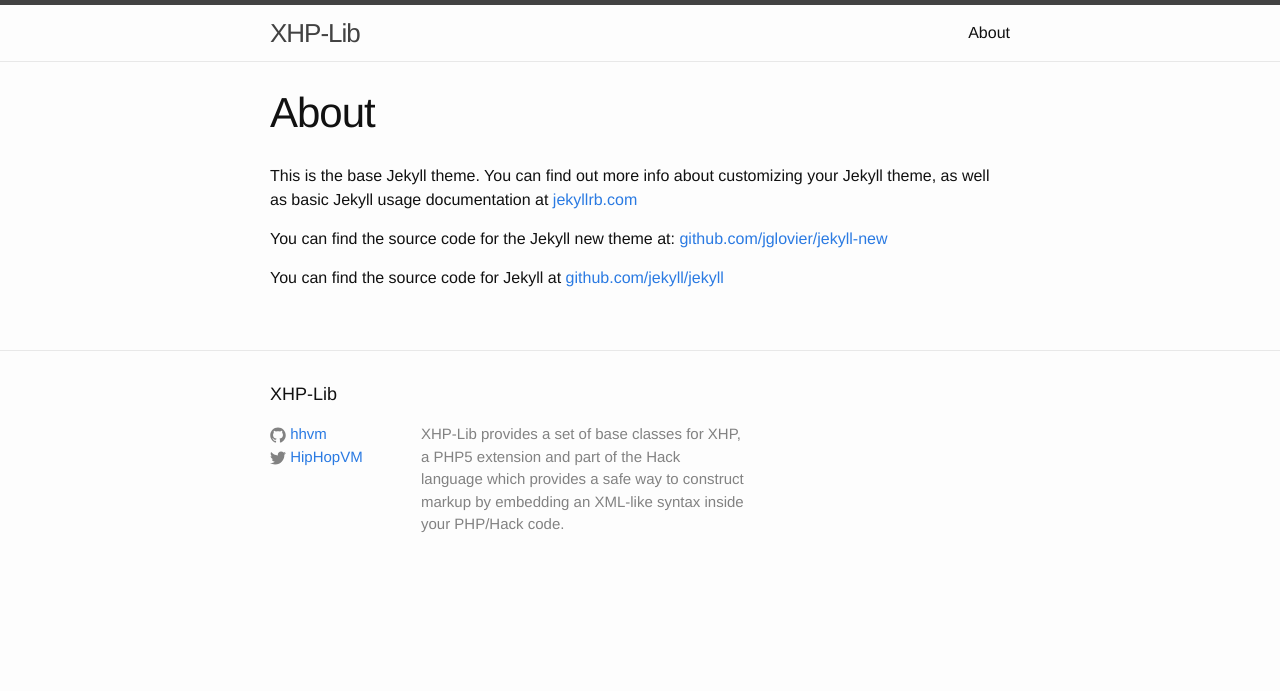
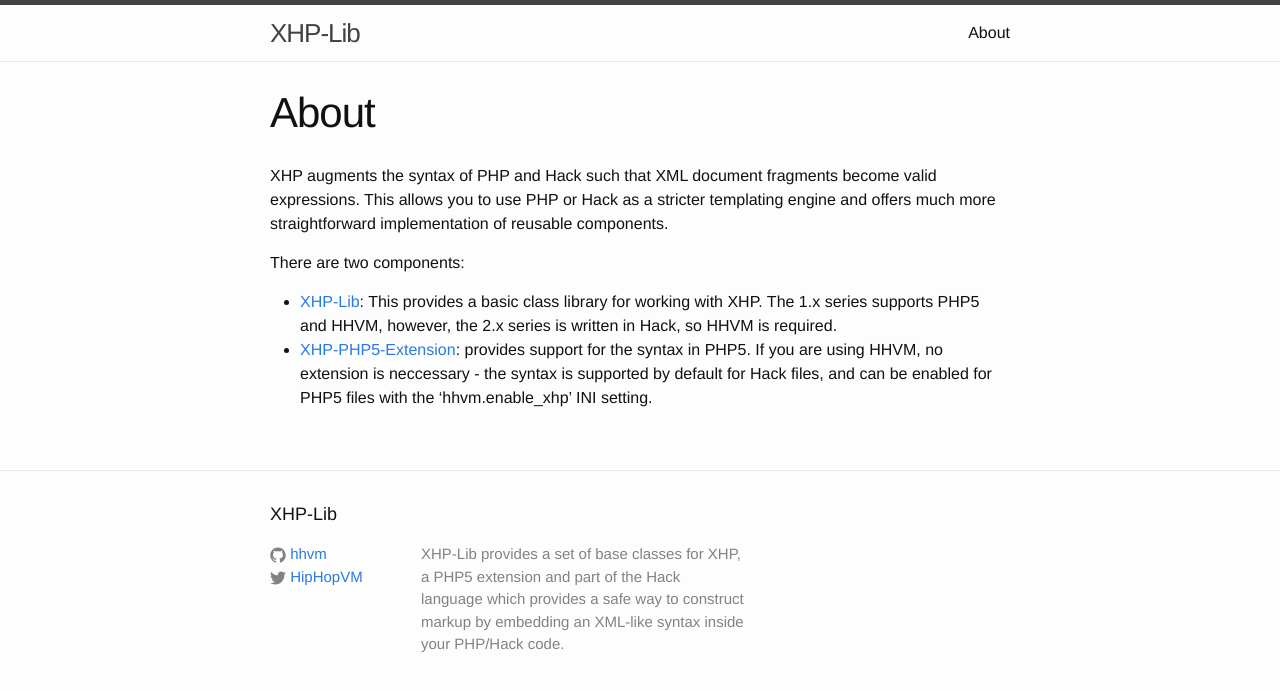
Before and after one commit to hhvm/xhp-lib, a Jekyll site: the page built from about.md, in a window 1280 px wide. Shown: the top 691 px of the page. Built offline with Jekyll 4.4.1, drawn with Linux system fonts in a browser that asks for light colours.

Commit message:
Adjust about.md

```diff
--- a/about.md
+++ b/about.md
@@ -4,8 +4,17 @@ title: About
 permalink: /about/
 ---
 
-This is the base Jekyll theme. You can find out more info about customizing your Jekyll theme, as well as basic Jekyll usage documentation at [jekyllrb.com](http://jekyllrb.com/)
+XHP augments the syntax of PHP and Hack such that XML document fragments become
+valid expressions. This allows you to use PHP or Hack as a stricter templating
+engine and offers much more straightforward implementation of reusable
+components.
 
-You can find the source code for the Jekyll new theme at: [github.com/jglovier/jekyll-new](https://github.com/jglovier/jekyll-new)
+There are two components:
 
-You can find the source code for Jekyll at [github.com/jekyll/jekyll](https://github.com/jekyll/jekyll)
+ - [XHP-Lib](https://github.com/facebook/xhp-lib): This provides a basic
+   class library for working with XHP. The 1.x series supports PHP5 and HHVM,
+   however, the 2.x series is written in Hack, so HHVM is required.
+ - [XHP-PHP5-Extension](https://github.com/facebookarchive/xhp-php5-extension):
+   provides support for the syntax in PHP5. If you are using HHVM, no extension
+   is neccessary - the syntax is supported by default for Hack files, and can
+   be enabled for PHP5 files with the 'hhvm.enable_xhp' INI setting.
```
